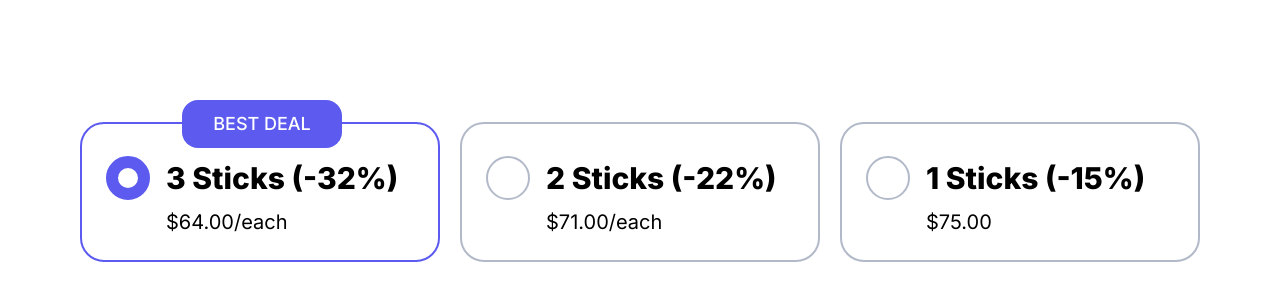
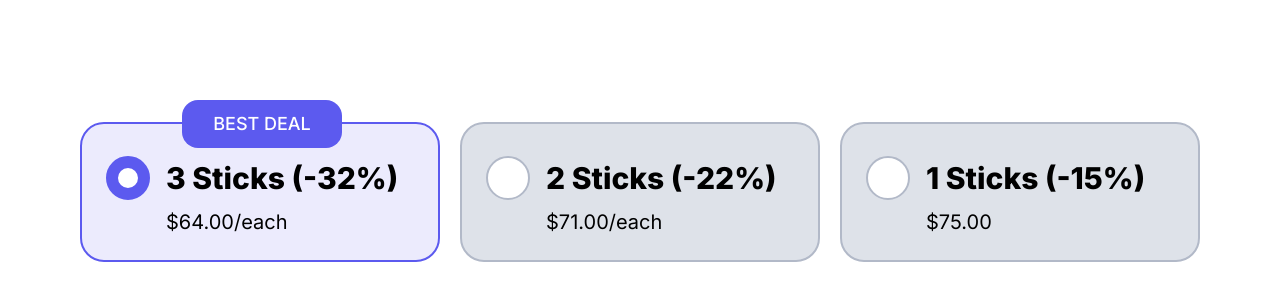
Before and after one commit to zain-adtracktiv/frontend-test, a Next.js app: page / in a window 1280 px wide. Shown: the part 118-418 px from the top of the page. Built offline with nearby package versions, Linux system fonts and the light colour scheme.

Commit message:
added the background color

```diff
--- a/components/Radio.tsx
+++ b/components/Radio.tsx
@@ -20,7 +20,7 @@ const Radio = ({label, description, selected, handleSelect, index}: IRadioProps)
 
     return (
         <>
-            <div className={`border-2 p-6 relative rounded-3xl ${selected ? 'border-primary': 'border-secondary'} w-90 h-35`}>
+            <div className={`border-2 p-6 relative rounded-3xl ${selected ? 'border-primary bg-bg-primary': 'border-secondary bg-bg-secondary'} w-90 h-35`}>
                 {selected && <div className="absolute flex -top-6 left-25 h-12 w-40 bg-primary rounded-2xl font-medium text-lg">
                     <span className="m-auto text-white">
                         BEST DEAL
@@ -28,7 +28,7 @@ const Radio = ({label, description, selected, handleSelect, index}: IRadioProps)
                 </div>}
                 <div className="mt-2 ">
                     <div className="flex gap-x-4">
-                        <div onClick={handleOnClick} className={`${selected ? 'border-12 border-primary' : 'border-2 border-secondary'} cursor-pointer rounded-full w-11 h-11`}></div>
+                        <div onClick={handleOnClick} className={`${selected ? 'border-12 border-primary' : 'border-2 border-secondary'} bg-white cursor-pointer rounded-full w-11 h-11`}></div>
                         <div>
                             <div className="mt-1 text-3xl font-extrabold">{label}</div>
                             <div className="mt-3 text-xl">{description}</div>
--- a/tailwind.config.ts
+++ b/tailwind.config.ts
@@ -10,7 +10,9 @@ const config: Config = {
     extend: {
       colors: {
         'primary': '#5C5AEF',
-        'secondary': '#B2B9C8'
+        'secondary': '#B2B9C8',
+        'bg-primary': '#ECEBFD',
+        'bg-secondary': '#DEE2E9'
       },
       spacing: {
         25: '6.25rem', // 100px
```
